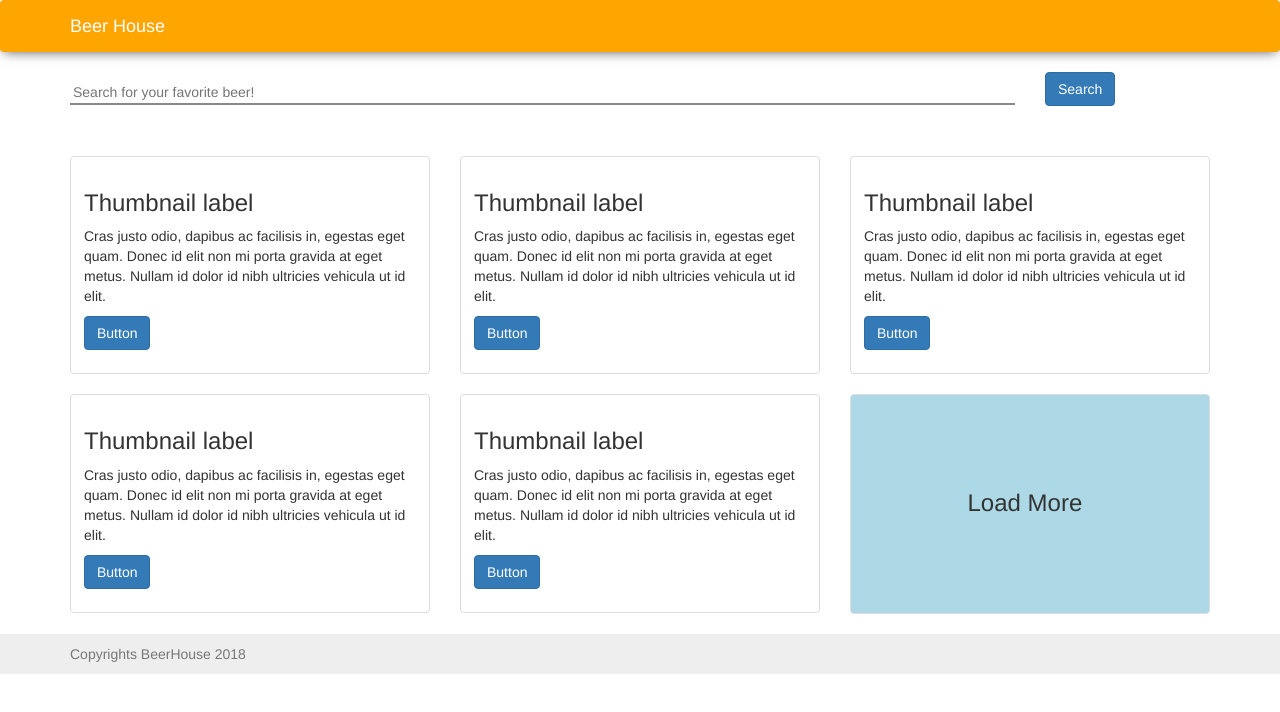
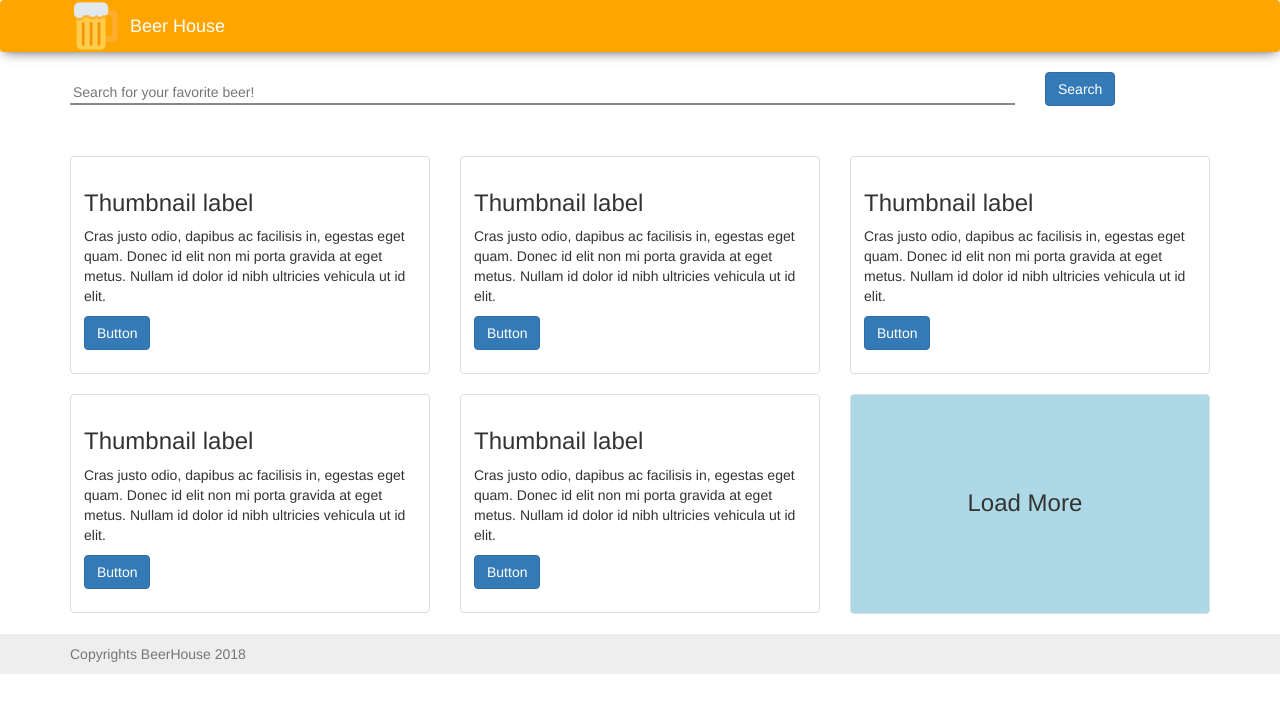
Before and after one commit to santhosh-vavilala/BeerHouse, an Angular app: page / in a window 1280 px wide. Shown: the top 712 px of the page. Built offline with nearby package versions, Linux system fonts and the light colour scheme.

Commit message:
Add logo

```diff
--- a/src/app/app.component.css
+++ b/src/app/app.component.css
@@ -1,3 +1,9 @@
+.logo{
+    float: left;
+    height: 50px;
+    margin-right: 10px;
+}
+
 .site-header{
     background-color: orange;
 }
--- a/src/app/app.component.html
+++ b/src/app/app.component.html
@@ -1,6 +1,7 @@
 <nav class="navbar site-header down-shadow">
   <div class="container">
     <div class="navbar-header">
+      <img class="logo" src="../assets/img/beer-mug-64x64.png">
       <a class="navbar-brand" href="#">Beer House</a>
     </div>
   </div>
```
Also changed, not shown: src/assets/img/beer-mug-64x64.png (added).
